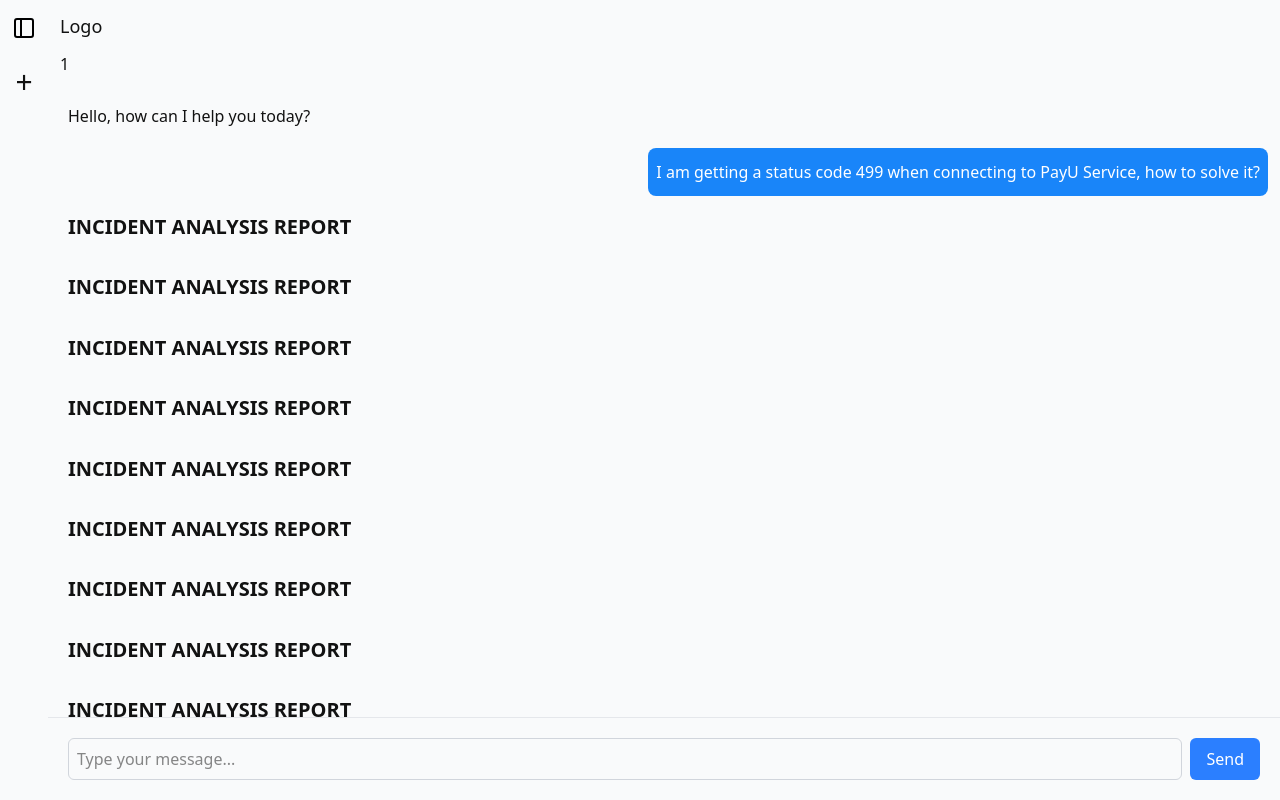
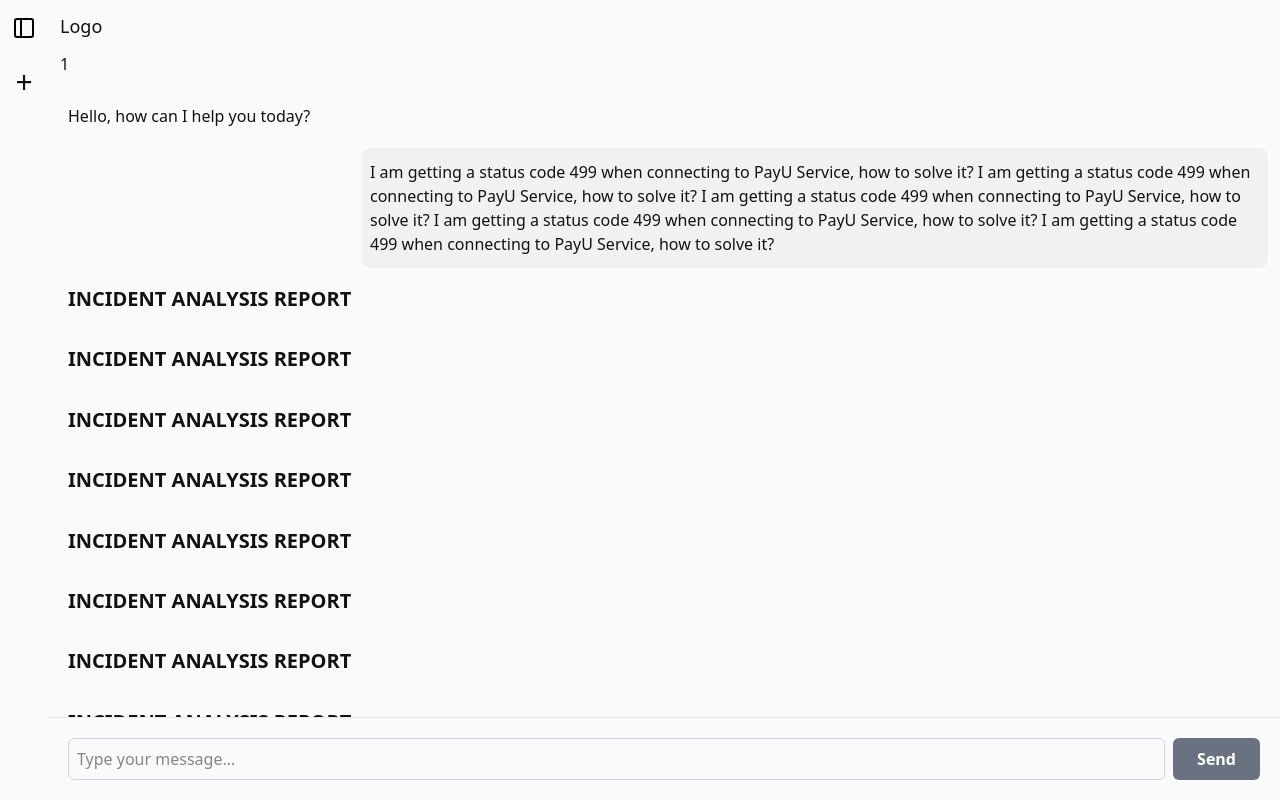
Before and after one commit to vigneshvaranasi/bot, a React (Vite) app in the folder frontend/: page /1 in a window 1280 px wide. Built offline with nearby package versions, Linux system fonts and the light colour scheme.

Commit message:
refactor: used Button in Chat Page.
modified Bubble to gray to adapt background.

```diff
--- a/frontend/src/components/ui/Bubble.tsx
+++ b/frontend/src/components/ui/Bubble.tsx
@@ -10,9 +10,9 @@ type BubbleProps = {
 const Bubble = ({ variant = "bot", content }: BubbleProps) => {
   const variantClasses = {
     bot: "border-none bg-transparent",
-    user: "order border-blue-500 bg-[#1985f9] text-white max-w-3/4",
+    user: "order border-gray-300 bg-bubblegray max-w-3/4",
   };
-  const defaultClass = "border border-gray-300";
+  const defaultClass = "border border-gray-300 text-gray-900";
   const [renderedContent, setRenderedContent] = useState("");
 
   useEffect(() => {
--- a/frontend/src/pages/Chat.page.tsx
+++ b/frontend/src/pages/Chat.page.tsx
@@ -1,10 +1,21 @@
+import { useRef } from 'react'
 import Navbar from '../components/Navbar'
 import Sidebar from '../components/Sidebar'
+import { Button } from '../components/ui/Button'
 import { useSidebarContext } from '../hooks/useSidebarContext'
 import { Outlet } from 'react-router-dom'
 
 function ChatPage () {
-  const { isSidebarOpen } = useSidebarContext()
+  const { isSidebarOpen } = useSidebarContext();
+  const promptInputRef = useRef<HTMLInputElement>(null);
+
+  const handlePromptSend = ()=>{
+    const prompt = promptInputRef.current?.value;
+    if(prompt){
+      console.log('Sent a Prompt:\n', prompt);
+    }
+  }
+
   return (
     <div className={`flex h-screen`}>
       <Sidebar />
@@ -12,20 +23,22 @@ function ChatPage () {
         <div className='flex flex-col h-screen'>
           <Navbar />
           <Outlet />
-          {/* Input Box */}
+          {/* Prompt Box */}
           <div
-            className='flex p-5 border-t border-gray-200 bg-gray-50 w-full'
+            className='flex p-5 gap-x-2 border-t border-gray-200 bg-gray-50 w-full'
           >
             <input
               type='text'
               placeholder='Type your message...'
               className={`w-full p-2 border border-gray-300 rounded-md focus:outline-none focus:ring-2 focus:ring-blue-500`}
+              ref={promptInputRef}
             />
-            <button
-              className={`ml-2 px-4 py-2 bg-blue-500 text-white rounded-md hover:bg-blue-600 focus:outline-none focus:ring-2 focus:ring-blue-500`}
+            <Button
+              variant='secondary'
+              onClick={handlePromptSend}
             >
               Send
-            </button>
+            </Button>
           </div>
         </div>
       </div>
--- a/frontend/src/view/ChatView.tsx
+++ b/frontend/src/view/ChatView.tsx
@@ -12,7 +12,11 @@ const ChatView = () => {
             <Bubble variant='bot' content='Hello, how can I help you today?' />
             <Bubble
               variant='user'
-              content='I am getting a status code 499 when connecting to PayU Service, how to solve it?'
+              content='I am getting a status code 499 when connecting to PayU Service, how to solve it?
+              I am getting a status code 499 when connecting to PayU Service, how to solve it?
+              I am getting a status code 499 when connecting to PayU Service, how to solve it?
+              I am getting a status code 499 when connecting to PayU Service, how to solve it?
+              I am getting a status code 499 when connecting to PayU Service, how to solve it?'
             />
             <Bubble variant='bot' content='## INCIDENT ANALYSIS REPORT' />
             <Bubble variant='bot' content='## INCIDENT ANALYSIS REPORT' />
```
